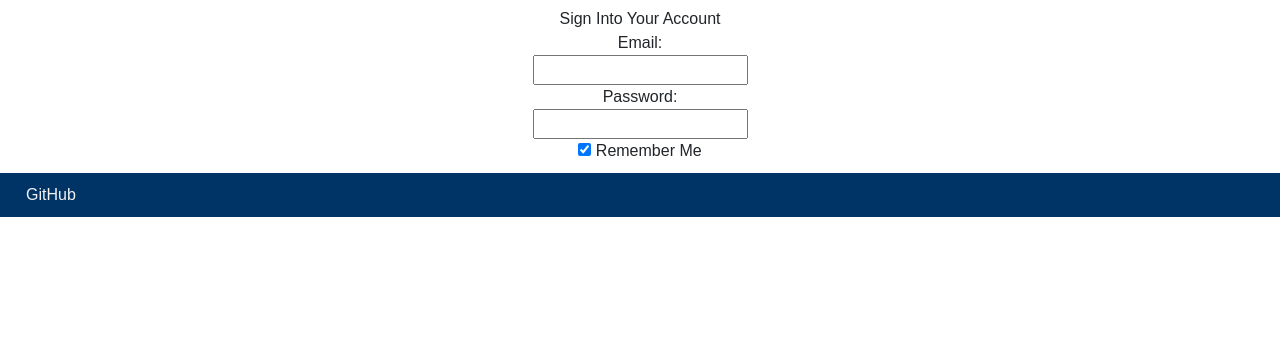
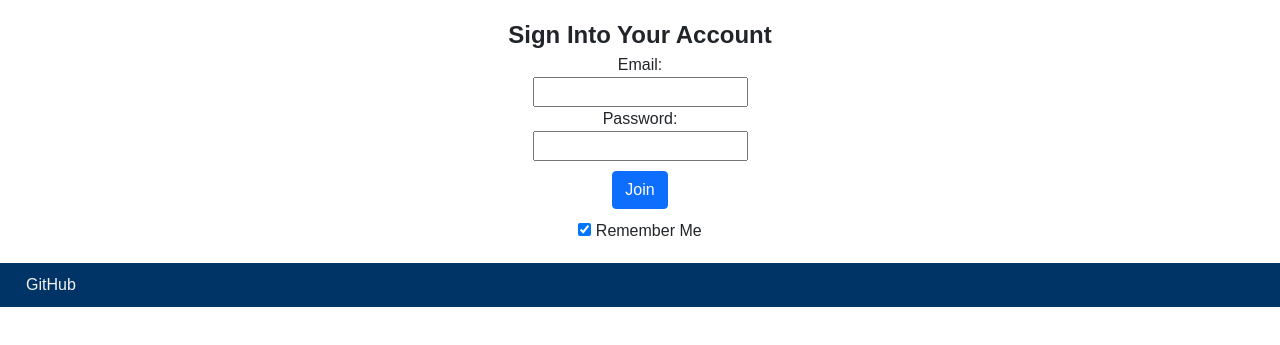
Before and after one commit to spencer-s-hodson/startup, a plain HTML site: page index.html in a window 1280 px wide. Shown: the part 155-500 px from the top of the page. Drawn offline with nearby package versions, Linux system fonts and the light colour scheme.

Commit message:
finished the deliverables

```diff
--- a/index.html
+++ b/index.html
@@ -17,11 +17,12 @@
             </nav>
         </header>
         <main class="login">
-          <div>Sign Into Your Account</div>
+          <div style="font-size: 1.5rem;"><b>Sign Into Your Account</b></div>
           <div>Email:</div>
           <input type="text">
           <div>Password:</div>
           <input type="text">
+          <div style="margin: 10px;"><a href="https://byu.zoom.us/my/spencerhodson" class="btn btn-primary">Join</a></div>
           <div><input type="checkbox" checked> Remember Me</div>
         </main>
         <footer>
--- a/styles.css
+++ b/styles.css
@@ -8,13 +8,11 @@
     font-family: Arial, Helvetica, sans-serif;
   }
 
-  /* Style the top navigation bar */
   .nav {
     overflow: hidden;
     background-color: #003366;
   }
 
-  /* Style the topnav links */
   .nav a {
     text-size-adjust: 2rem;
     float: left;
@@ -37,13 +35,11 @@
     width: 18rem;
   }
 
-  /* Change color on hover */
   .nav a:hover {
     background-color: #ddd;
     color: black;
   }
 
-  /* Style the content */
   main {
     background-color: #ffffff;
     padding: 10px;
@@ -81,3 +77,7 @@
     width: 25px;
     background-color: #eee;
   }
+
+  .login {
+    margin: 10px;
+  }
```
Also changed, not shown: history.html (+0 -1 lines), home.html (+1 -1 lines), README.md.
